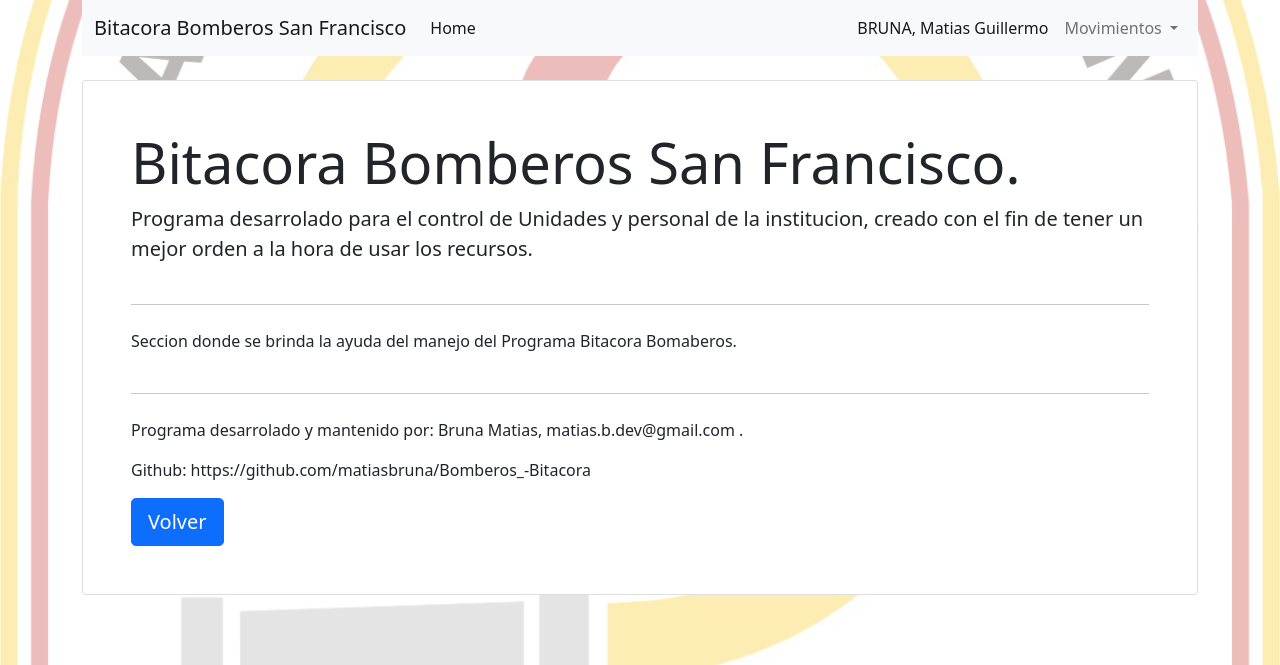
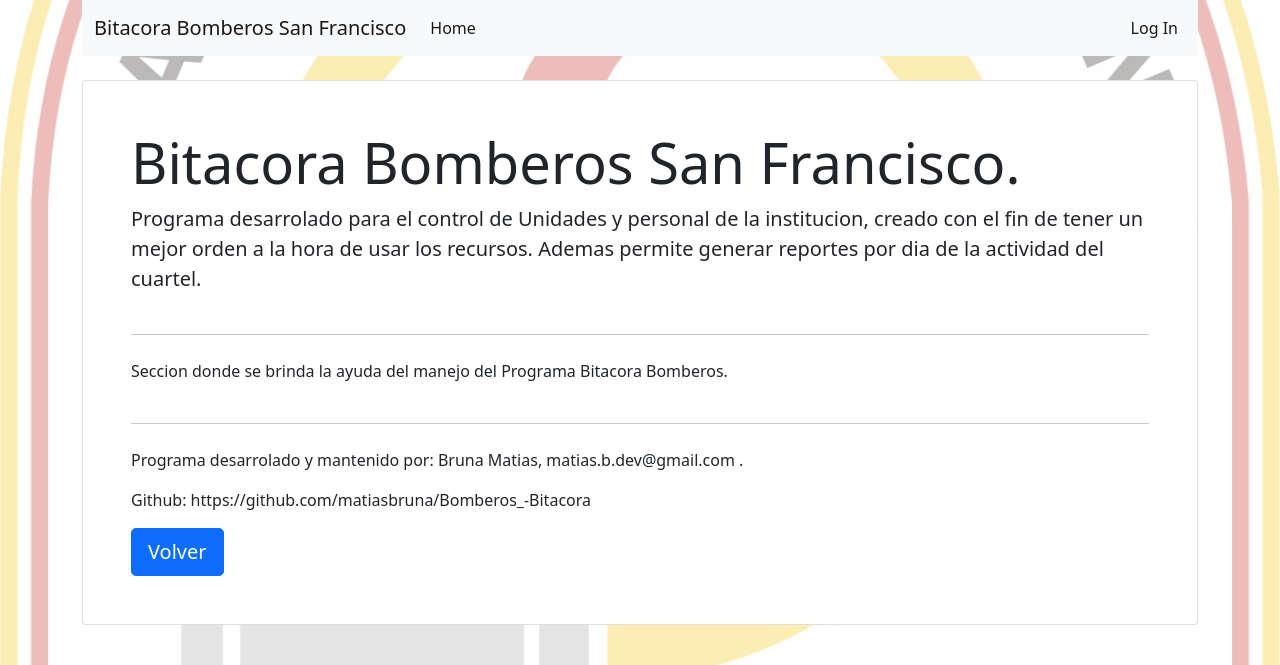
Before and after one commit to matiasbruna/Bomberos_-Bitacora, a Node server app: page /acercaDe in a window 1280 px wide. Shown: the top 665 px of the page. Run offline with Node 20, Linux system fonts and the light colour scheme; some libraries are stand-ins or nearby versions.

Commit message:
se modifico variable de entorno para poder hacer el logeo mas seguro y se corrigio Error de ortografia en la vista acercaDE

```diff
--- a/src/models/auth.js
+++ b/src/models/auth.js
@@ -1,3 +1,3 @@
-export let User = ["BRUNA, Matias Guillermo"]; //lo dejo cargado para poder usar todas las funciones
+export let User = []; // cuando estes desarrolando lo dejo cargado para poder usar todas las funciones ,
 //sino tengo que logearme a cada rato.
-export let Admin = ["BRUNA, Matias Guillermo"];
+export let Admin = [];
--- a/src/views/acercaDe.hbs
+++ b/src/views/acercaDe.hbs
@@ -2,9 +2,10 @@
   <h1 class="display-4">Bitacora Bomberos San Francisco.</h1>
   <p class="lead">Programa desarrolado para el control de Unidades y personal de la institucion, creado
     con el fin de tener un mejor orden a la hora de usar los recursos.
+    Ademas permite generar reportes por dia de la actividad del cuartel.
   </p>
   <hr class="my-4" />
-  <p>Seccion donde se brinda la ayuda del manejo del Programa Bitacora Bomaberos.
+  <p>Seccion donde se brinda la ayuda del manejo del Programa Bitacora Bomberos.
   </p>
   <hr class="my-4" />
   <p>Programa desarrolado y mantenido por: Bruna Matias, matias.b.dev@gmail.com .
```
